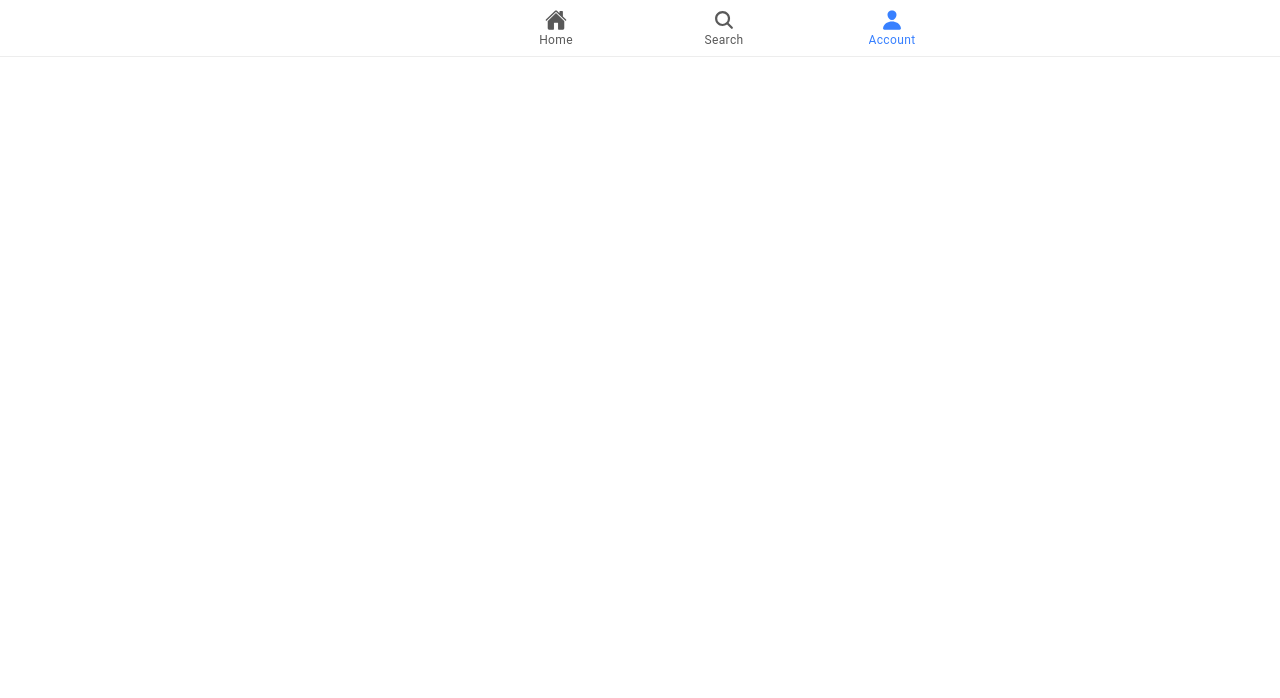
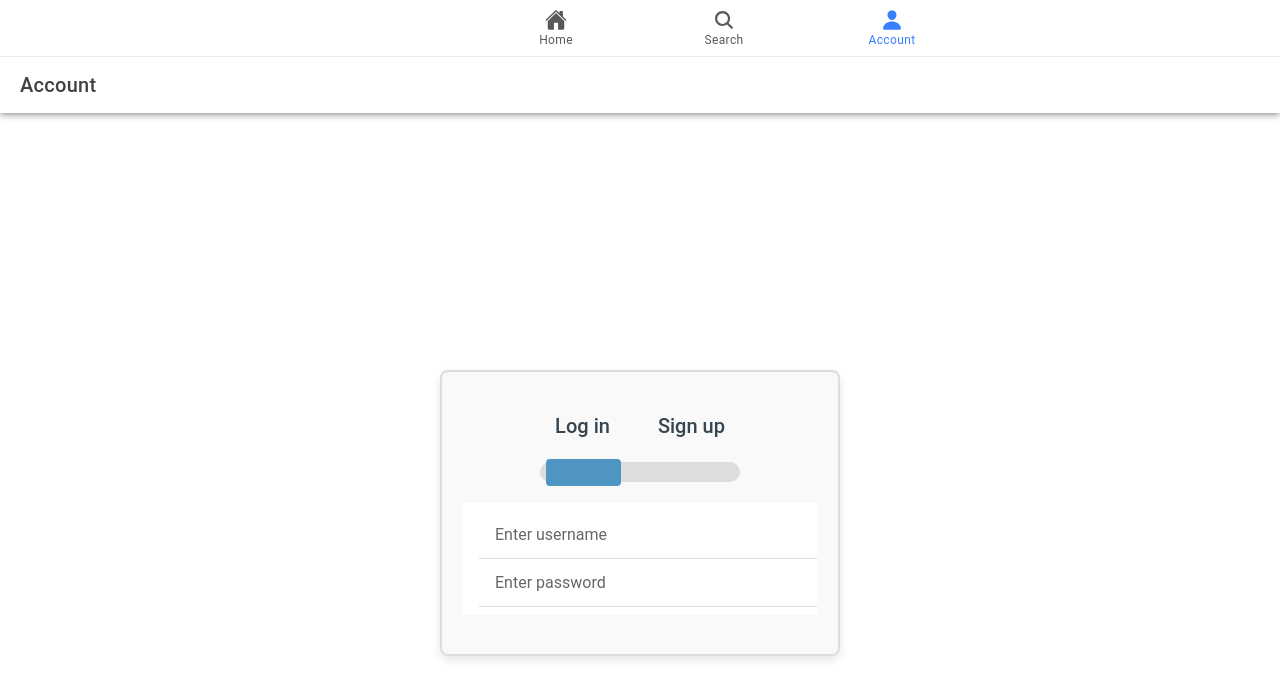
Before and after one commit to logandeal/encyclofreedia, a React (Create React App) app in the folder encyclofreedia/: page /account in a window 1280 px wide. Shown: the top 698 px of the page. Built offline with nearby package versions, Linux system fonts and the light colour scheme; a web font is replaced by a local one.

Commit message:
added account login components to most recent main

```diff
--- /dev/null
+++ b/encyclofreedia/src/pages/Account.css
@@ -0,0 +1,59 @@
+.cardStyle {
+    margin: auto;
+    width: 80%;
+    max-width: 400px;
+    background-color: #f9f9f9;
+    border: 2px solid #ddd;
+    border-radius: 8px;
+    box-shadow: 0 4px 8px rgba(0, 0, 0, 0.1);
+    transition: transform 0.2s;
+  }
+
+  .cardStyle:hover {
+    transform: scale(1.05);
+  }
+
+  .container {
+    display: flex;
+    justify-content: center;
+    align-items: center;
+    height: 100vh;
+  }
+
+  .cardTitle {
+    color: #36454F;
+    margin: 24px;
+  }
+
+  ion-toggle {
+    padding-left: 20px;
+    padding-right: 20px;
+
+    --handle-width: 75px;
+    --handle-height: 27px;
+    --handle-max-height: auto;
+    --handle-spacing: 6px;
+
+    contain: none;
+  }
+
+  ion-toggle::part(track),
+  ion-toggle.toggle-checked::part(track) {
+    height: 20px;
+    width: 200px;
+
+    background: #ddd;
+
+    /* Required for iOS handle to overflow the height of the track */
+    overflow: visible;
+  }
+
+  ion-toggle::part(handle) {
+    background: #4e95c3;
+    border-radius: 4px;
+    box-shadow: none;
+  }
+
+  ion-toggle.toggle-checked::part(handle) {
+    background: #95c34e;
+  }
--- a/encyclofreedia/src/pages/Account.tsx
+++ b/encyclofreedia/src/pages/Account.tsx
@@ -1,11 +1,30 @@
-import React from 'react';
-import { IonContent, IonHeader, IonPage, IonTitle, IonToolbar } from '@ionic/react';
+import React, { useState, useEffect } from 'react';
+import { IonContent, IonRow, IonCol, IonHeader, IonPage, IonTitle, IonToolbar, IonList, IonItem, IonInput, IonCard, IonCardTitle, IonFooter, IonGrid, IonCardContent } from '@ionic/react';
+import './Account.css';
+import { IonToggle } from '@ionic/react';
 
 const Account: React.FC = () => {
+  const [isLoggedIn, setIsLoggedIn] = useState(false);
+  const [toggled, setToggled] = useState(false);
+
+  const handleClick = () => {
+    setToggled(!toggled);
+  };
+
+  // Check login status when the component mounts
+  // For example, by checking a token in local storage
+  // Determines whether to show a sign out button or login options
+  useEffect(() => {
+    const token = localStorage.getItem('authToken');
+    setIsLoggedIn(!!token);
+  }, []);
+
   return (
     <IonPage>
       <IonHeader>
-
+        <IonToolbar>
+          <IonTitle>Account</IonTitle>
+        </IonToolbar>
       </IonHeader>
       <IonContent fullscreen>
         <IonHeader collapse="condense">
@@ -13,6 +32,44 @@ const Account: React.FC = () => {
             <IonTitle size="large">Account</IonTitle>
           </IonToolbar>
         </IonHeader>
+        {isLoggedIn ? (
+          <div>
+            <button onClick={() => {
+              localStorage.removeItem('authToken');
+              setIsLoggedIn(false);
+            }}>Logout</button>
+          </div>
+        ) : (
+          <div className="container">
+            <IonCard className="cardStyle">
+              <IonCardContent>
+                <IonGrid>
+                  <IonRow className="ion-justify-content-center">
+                    <IonCardTitle className="cardTitle">Log in</IonCardTitle>
+                    <IonCardTitle className="cardTitle">Sign up</IonCardTitle>
+                  </IonRow>
+                  <IonRow className="ion-justify-content-center">
+                    <IonToggle
+                        aria-label="Login"
+                        value="on"
+                      />
+                  </IonRow>
+                  <IonCol size="auto">
+                    {/* Login or sign up fields */}
+                    <IonList>
+                      <IonItem className="usernameField">
+                        <IonInput className="usernameField" label="" placeholder="Enter username"></IonInput>
+                      </IonItem>
+                      <IonItem className="passwordField">
+                        <IonInput className="passwordField" label="" placeholder="Enter password"></IonInput>
+                      </IonItem>
+                    </IonList>
+                  </IonCol>
+                </IonGrid>
+              </IonCardContent>
+            </IonCard>
+          </div>
+        )}
       </IonContent>
     </IonPage>
   );
```
